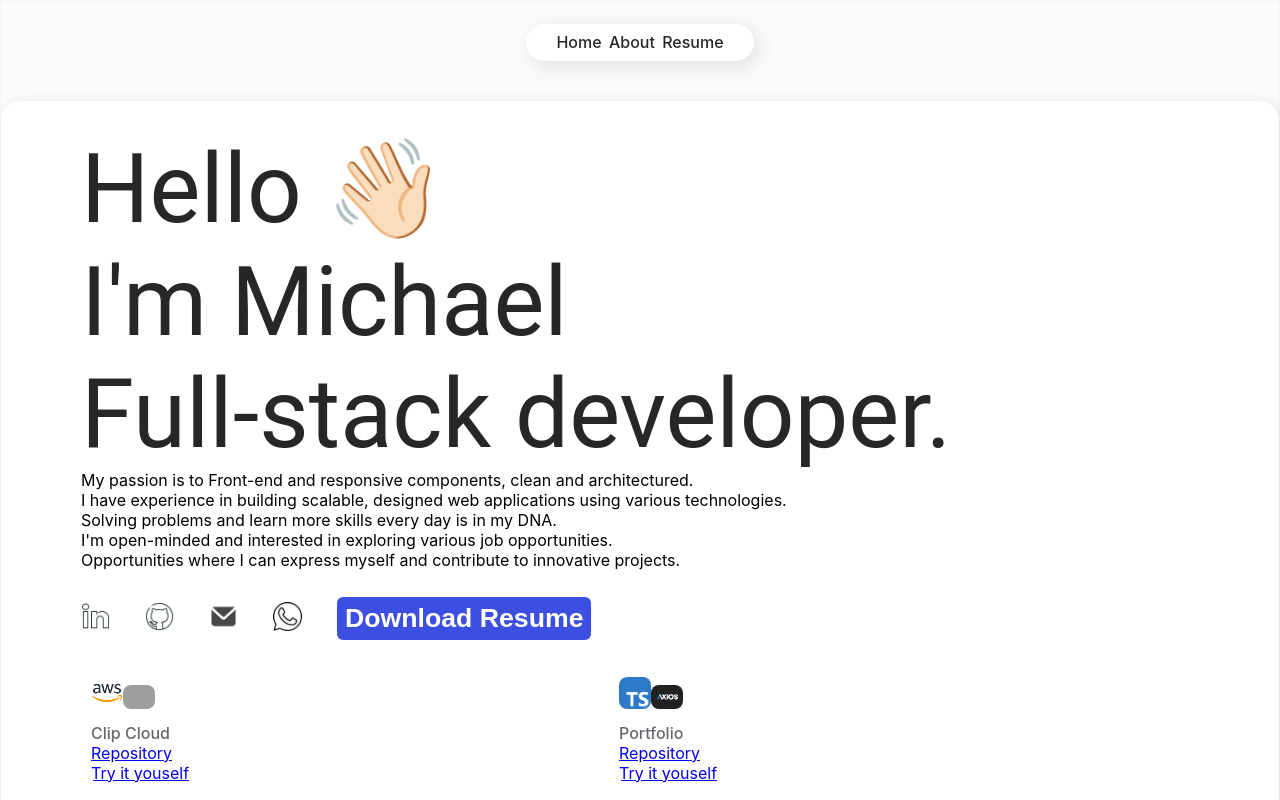
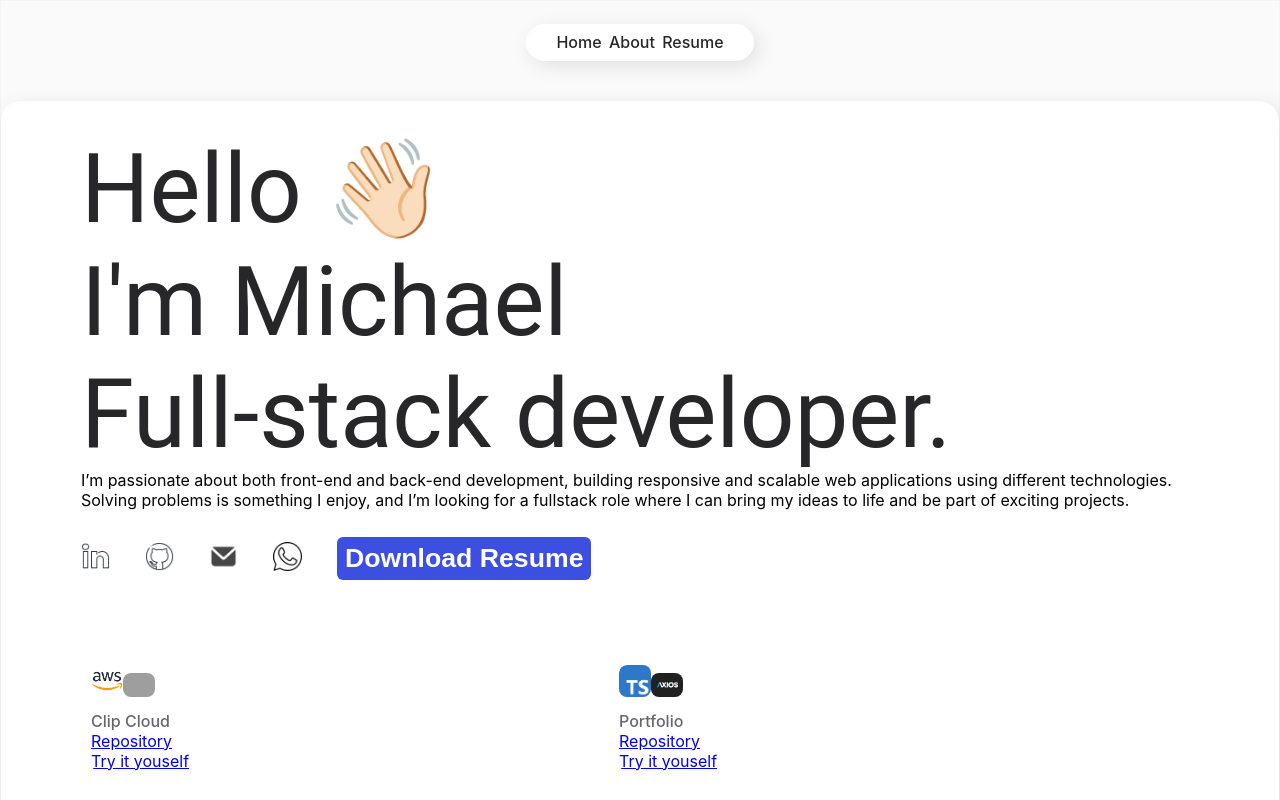
Before and after one commit to PORTOFOLIO-Michael/app-client, a React (Create React App) app: page / in a window 1280 px wide. Shown: the top 800 px of the page. Built offline with nearby package versions, Linux system fonts and the light colour scheme; grey boxes are pictures that could not be loaded.

Commit message:
Add projects sections

```diff
--- a/public/info.json
+++ b/public/info.json
@@ -3,7 +3,7 @@
     "header": {
       "title": "Hello 👋🏻",
       "name": "I'm Michael\nFull-stack developer.",
-      "summary": "My passion is to Front-end and responsive components, clean and architectured.\n I have experience in building scalable, designed web applications using various technologies.\n Solving problems and learn more skills every day is in my DNA.\n I'm open-minded and interested in exploring various job opportunities.\n Opportunities where I can express myself and contribute to innovative projects.",
+      "summary": "I’m passionate about both front-end and back-end development, building responsive and scalable web applications using different technologies. Solving problems is something I enjoy, and I’m looking for a fullstack role where I can bring my ideas to life and be part of exciting projects.",
       "resume": "/Michael Hohashvili - Resume.pdf"
     },
     "socials": {
@@ -22,8 +22,7 @@
           "back": "Node: Express, MongoDB(mongoose), ffmpeg",
           "additional": "AWS host machine"
         },
-        "backgroundImages": [
-        ]
+        "backgroundImages": []
       },
       {
         "name": "Portfolio",
@@ -34,8 +33,7 @@
           "back": "Node: Express, PostgreSQL",
           "additional": "Netlify host"
         },
-        "backgroundImages": [
-        ]
+        "backgroundImages": []
       }
     ]
   },
--- a/src/components/projects/projects.css
+++ b/src/components/projects/projects.css
@@ -5,6 +5,8 @@
     align-items: stretch;
 
     width: 66em;
+
+    margin-top: 3em;
 }
 
 .project {
```
